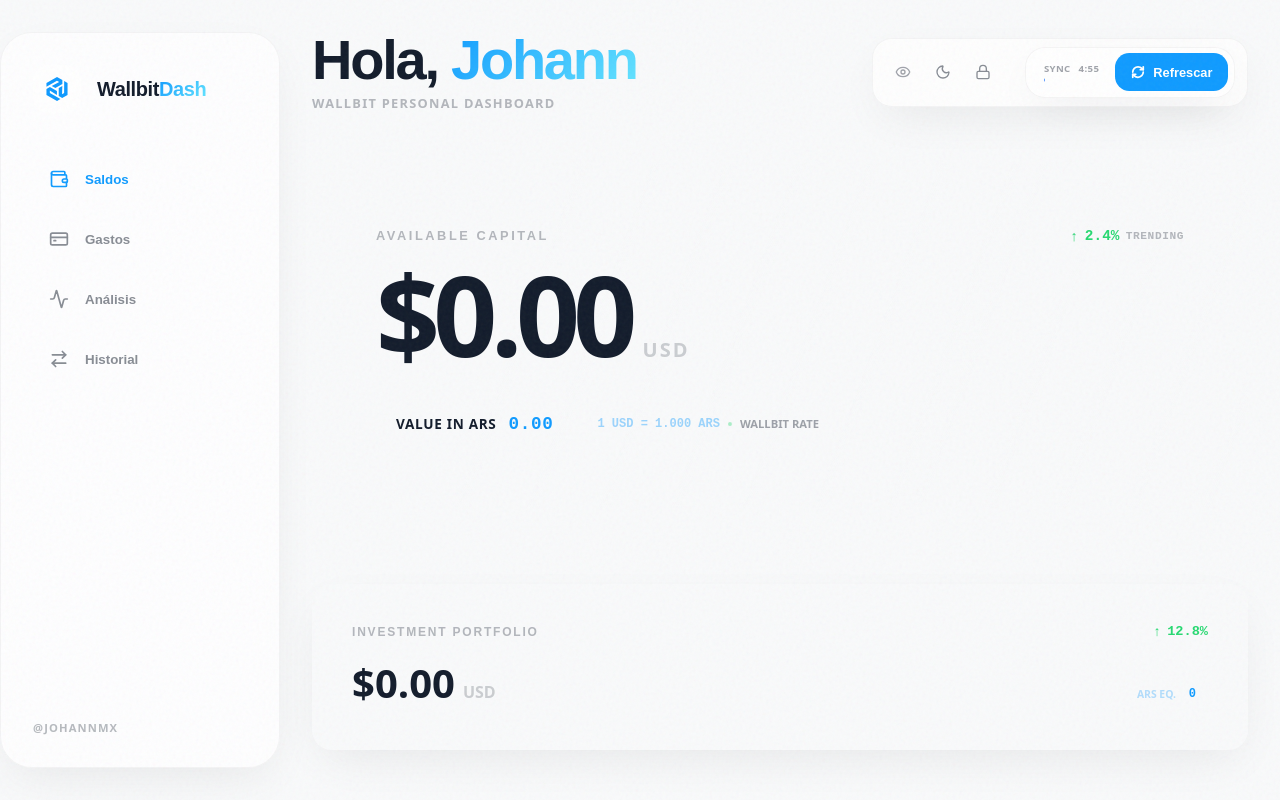
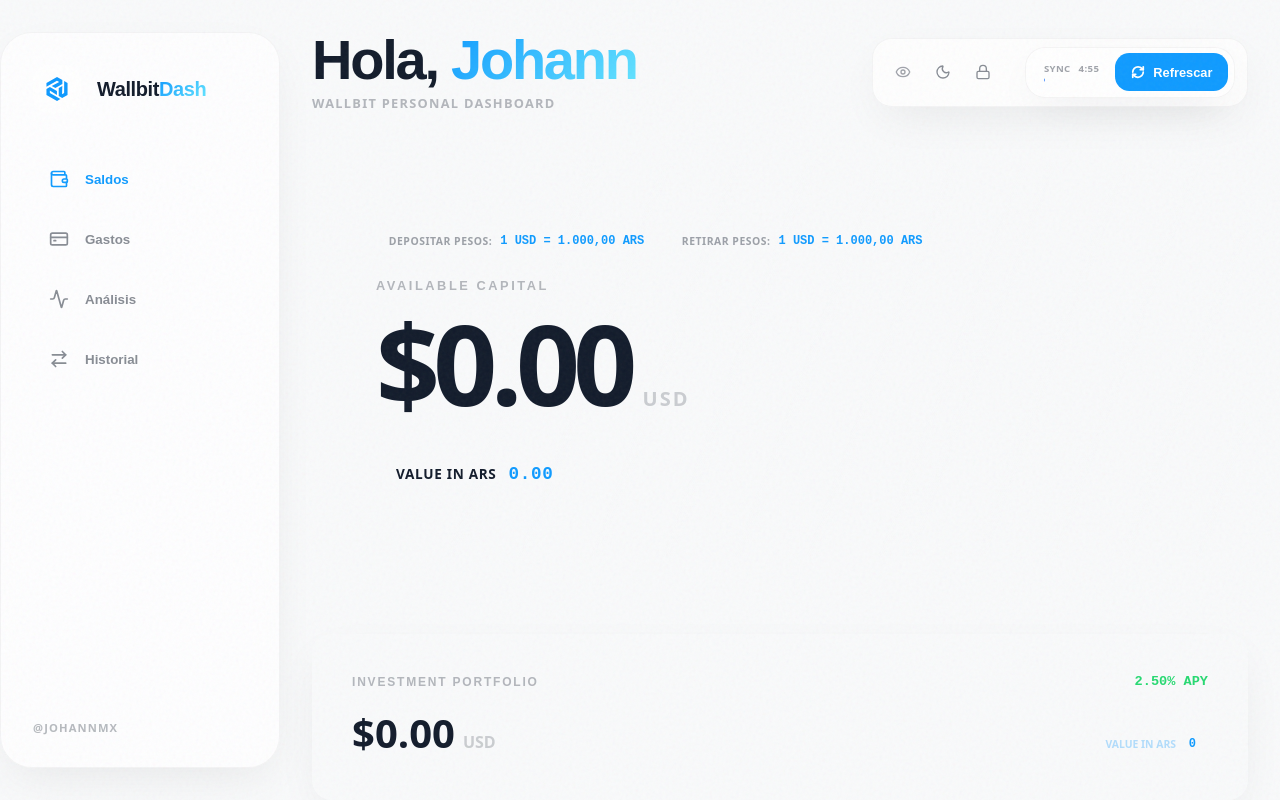
Before and after one commit to johannmx/wallbitdash, a React (Vite) app: page / in a window 1280 px wide. Shown: the top 800 px of the page. Built offline with nearby package versions, Linux system fonts and the light colour scheme; no server answers.

Commit message:
feat: add exchange rates dual view, investment APY rate, and style corrections

```diff
--- a/src/App.tsx
+++ b/src/App.tsx
@@ -249,7 +249,7 @@ function App() {
       <div style={{ display: 'flex', flexDirection: 'column', gap: '0' }}>
         {activeSection === 'saldos' && (
           <div key="saldos" className="animate-in" style={{ animationDuration: '0.5s', marginBottom: 'var(--space-section)' }}>
-            <BalanceCards checking={data.checking} stocks={data.stocks} showBalances={showBalances} arsRate={data.arsRate || 1000} arsRateUpdatedAt={data.arsRateUpdatedAt} />
+            <BalanceCards checking={data.checking} stocks={data.stocks} showBalances={showBalances} arsRate={data.arsRate || 1000} arsBuyRate={data.arsBuyRate || 1000} arsRateUpdatedAt={data.arsRateUpdatedAt} />
           </div>
         )}
         {activeSection === 'gastos' && (
--- a/src/components/BalanceCards.tsx
+++ b/src/components/BalanceCards.tsx
@@ -41,10 +41,11 @@ interface BalanceCardsProps {
   stocks: { balance: string; currency: string };
   showBalances: boolean;
   arsRate: number;
+  arsBuyRate?: number;
   arsRateUpdatedAt?: string;
 }
 
-const BalanceCards: FC<BalanceCardsProps> = ({ checking, stocks, showBalances, arsRate, arsRateUpdatedAt }) => {
+const BalanceCards: FC<BalanceCardsProps> = ({ checking, stocks, showBalances, arsRate, arsBuyRate, arsRateUpdatedAt }) => {
   return (
     <>
       <div className="dashboard-grid" style={{ gap: 'var(--space-group)' }}>
@@ -82,11 +83,26 @@ const BalanceCards: FC<BalanceCardsProps> = ({ checking, stocks, showBalances, a
           }} />
 
           <div style={{ position: 'relative', zIndex: 1 }}>
+            {/* Rates Pills Above Title */}
+            <div style={{ display: 'flex', gap: '0.75rem', marginBottom: '1.5rem', flexWrap: 'wrap', alignItems: 'center' }}>
+              <div className="rate-pill-small">
+                <span className="rate-label">Depositar pesos:</span>
+                <span className="rate-value">1 USD = {(arsBuyRate || 1000).toLocaleString('es-AR', { minimumFractionDigits: 2, maximumFractionDigits: 2 })} ARS</span>
+              </div>
+              <div className="rate-pill-small">
+                <span className="rate-label">Retirar pesos:</span>
+                <span className="rate-value">1 USD = {arsRate.toLocaleString('es-AR', { minimumFractionDigits: 2, maximumFractionDigits: 2 })} ARS</span>
+              </div>
+              {arsRateUpdatedAt && (
+                <div style={{ display: 'flex', alignItems: 'center', gap: '0.4rem', fontSize: '0.65rem', opacity: 0.4, fontWeight: 700, marginLeft: 'auto' }}>
+                  <span style={{ width: '4px', height: '4px', borderRadius: '50%', background: 'hsl(var(--success))', display: 'inline-block', animation: 'pulse-dot 2s infinite' }} />
+                  <span>WALLBIT RATE • {new Date(arsRateUpdatedAt).toLocaleTimeString('es-AR', { hour: '2-digit', minute: '2-digit' })}</span>
+                </div>
+              )}
+            </div>
+
             <div style={{ display: 'flex', justifyContent: 'space-between', alignItems: 'center', marginBottom: '1.25rem', flexWrap: 'wrap', gap: '0.5rem' }}>
               <h3 style={{ opacity: 0.3, fontSize: '0.8rem', fontWeight: 900, textTransform: 'uppercase', letterSpacing: '0.2em', margin: 0 }}>Available Capital</h3>
-              <div style={{ color: 'hsl(var(--success))', fontSize: '0.9rem', fontWeight: 800, fontFamily: "'JetBrains Mono', monospace", display: 'flex', alignItems: 'center', gap: '0.4rem' }}>
-                <span style={{ position: 'relative', top: '1px' }}>↑</span> 2.4% <span style={{ opacity: 0.3, color: 'hsl(var(--foreground))', fontWeight: 700, fontSize: '0.7rem', letterSpacing: '0.05em' }}>TRENDING</span>
-              </div>
             </div>
 
             <div style={{ display: 'flex', alignItems: 'baseline', gap: '0.75rem', flexWrap: 'wrap' }}>
@@ -99,11 +115,6 @@ const BalanceCards: FC<BalanceCardsProps> = ({ checking, stocks, showBalances, a
             <div style={{ marginTop: '2.5rem', display: 'flex', alignItems: 'center', gap: '1.5rem', flexWrap: 'wrap' }}>
               <div className="ars-pill-hero">
                 VALUE IN ARS <span style={{ fontFamily: "'JetBrains Mono', monospace" }}>{showBalances ? <CountUp end={parseFloat(checking.balance) * arsRate} duration={2000} showBalances={showBalances} /> : '••••'}</span>
-              </div>
-              <div style={{ display: 'flex', alignItems: 'center', gap: '0.5rem', fontSize: '0.7rem', opacity: 0.4, fontWeight: 700 }}>
-                <span style={{ fontFamily: "'JetBrains Mono', monospace", color: 'hsl(var(--primary))', opacity: 1, fontWeight: 800, fontSize: '0.75rem' }}>1 USD = {arsRate.toLocaleString('es-AR')} ARS</span>
-                <span style={{ width: '4px', height: '4px', borderRadius: '50%', background: 'hsl(var(--success))', display: 'inline-block', animation: 'pulse-dot 2s infinite' }} />
-                <span>WALLBIT RATE{arsRateUpdatedAt ? ` • ${new Date(arsRateUpdatedAt).toLocaleTimeString('es-AR', { hour: '2-digit', minute: '2-digit' })}` : ''}</span>
               </div>
             </div>
           </div>
@@ -120,7 +131,7 @@ const BalanceCards: FC<BalanceCardsProps> = ({ checking, stocks, showBalances, a
           <div style={{ display: 'flex', justifyContent: 'space-between', alignItems: 'center', marginBottom: '1rem', flexWrap: 'wrap', gap: '0.5rem' }}>
             <h3 style={{ opacity: 0.3, fontSize: '0.75rem', fontWeight: 800, textTransform: 'uppercase', letterSpacing: '0.15em', margin: 0 }}>Investment Portfolio</h3>
             <div style={{ color: 'hsl(var(--success))', fontSize: '0.85rem', fontWeight: 700, fontFamily: "'JetBrains Mono', monospace", display: 'flex', alignItems: 'center', gap: '0.4rem' }}>
-              <span style={{ position: 'relative', top: '1px' }}>↑</span> 12.8%
+              2.50% APY
             </div>
           </div>
           <div style={{ display: 'flex', alignItems: 'baseline', gap: '0.5rem', flexWrap: 'wrap' }}>
@@ -129,13 +140,35 @@ const BalanceCards: FC<BalanceCardsProps> = ({ checking, stocks, showBalances, a
             </span>
             <span style={{ opacity: 0.2, fontWeight: 700 }}>{stocks.currency}</span>
             <div className="ars-pill" style={{ marginLeft: 'auto', background: 'transparent', border: 'none', boxShadow: 'none' }}>
-               <span style={{ opacity: 0.3, fontWeight: 800, fontSize: '0.65rem', marginRight: '0.5rem' }}>ARS EQ.</span>
+               <span style={{ opacity: 0.3, fontWeight: 800, fontSize: '0.65rem', marginRight: '0.5rem' }}>VALUE IN ARS</span>
                <span style={{ fontFamily: "'JetBrains Mono', monospace", fontWeight: 700 }}>{showBalances ? (parseFloat(stocks.balance) * arsRate).toLocaleString('es-AR', { minimumFractionDigits: 0, maximumFractionDigits: 0 }) : '••••'}</span>
             </div>
           </div>
         </div>
       </div>
       <style>{`
+        .rate-pill-small {
+          background: hsla(var(--foreground), 0.03);
+          padding: 0.4rem 0.8rem;
+          border-radius: 0.75rem;
+          font-size: 0.75rem;
+          font-weight: 700;
+          border: 1px solid var(--border);
+          display: flex;
+          gap: 0.5rem;
+          align-items: center;
+        }
+        .rate-pill-small .rate-label {
+          opacity: 0.4;
+          font-weight: 800;
+          text-transform: uppercase;
+          font-size: 0.65rem;
+          letter-spacing: 0.05em;
+        }
+        .rate-pill-small .rate-value {
+          color: hsl(var(--primary));
+          font-family: 'JetBrains Mono', monospace;
+        }
         .ars-pill {
           background: rgba(var(--glass-bg-rgb, 255, 255, 255), 0.05);
           padding: 0.3rem 0.75rem;
--- a/src/types/dashboard.ts
+++ b/src/types/dashboard.ts
@@ -30,6 +30,7 @@ export interface DashboardData {
   recentExpenses: RecentExpensesData;
   transactions: Transaction[];
   arsRate?: number;
+  arsBuyRate?: number;
   arsRateUpdatedAt?: string;
   _cacheInfo?: { lastUpdated: string };
 }
```
Also changed, not shown: 2 other files (tests, documents, lock files or other folders).
